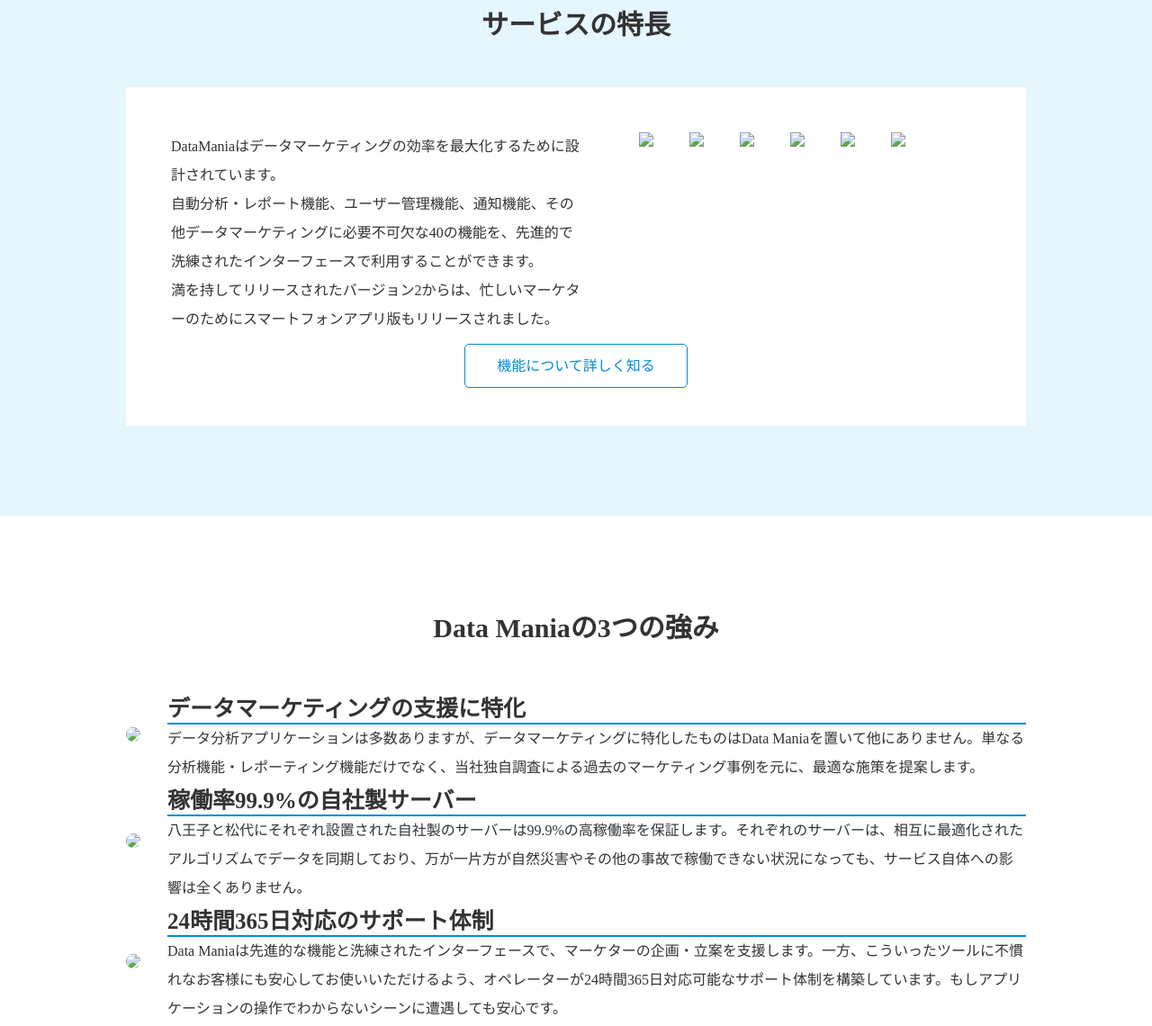
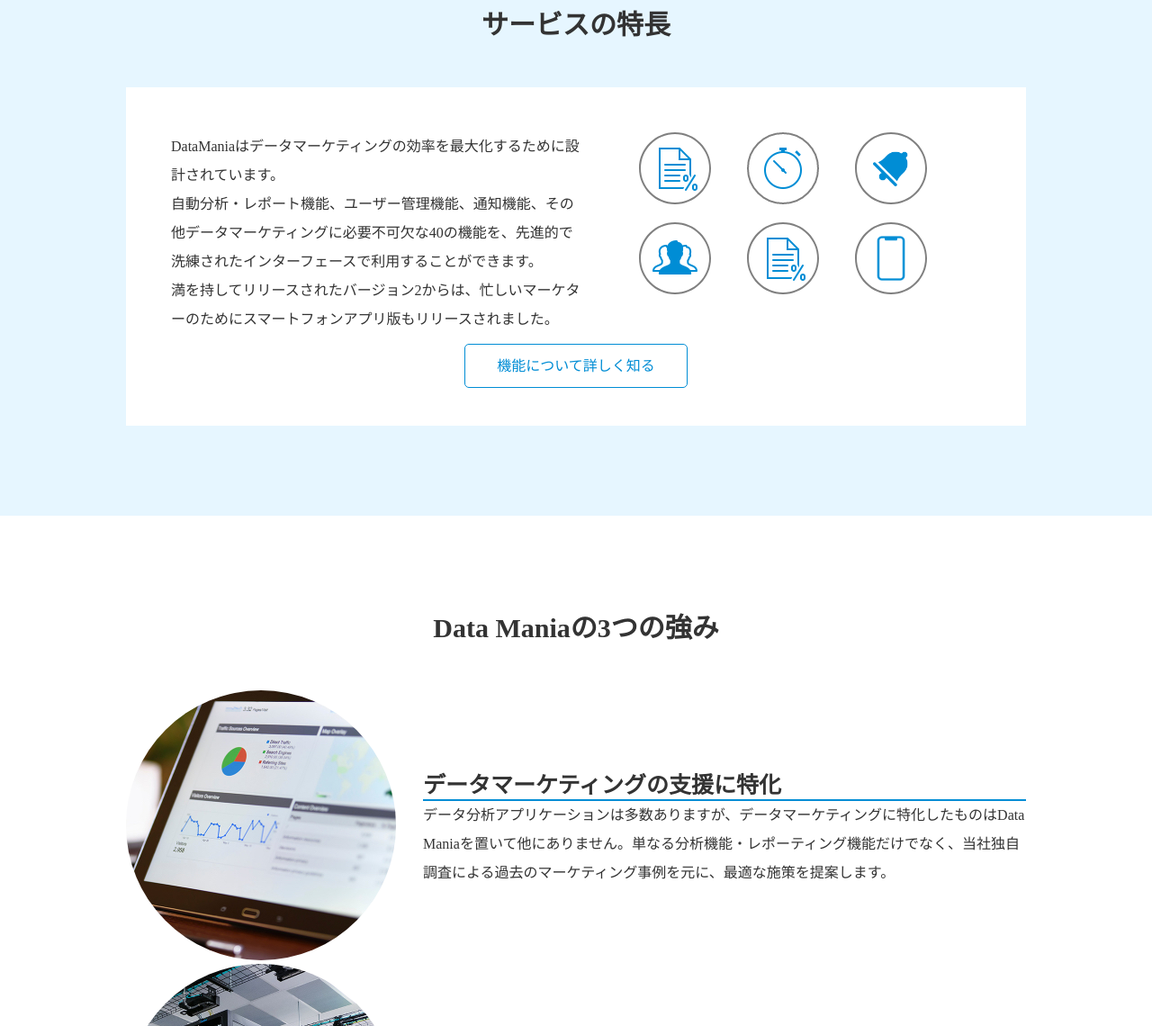
Before and after one commit to Mu-ran/html-css3, a plain HTML site: page index.html in a window 1280 px wide. Shown: the part 1289-2429 px from the top of the page at 90% size. Drawn offline with Linux system fonts and the light colour scheme; files whose address does not match are found by name.

Commit message:
Update index.html

```diff
--- a/index.html
+++ b/index.html
@@ -8,7 +8,7 @@
   <body>
     <header>
      <div class="header-top">
-       <img src="img/logo-datamania.png">
+       <img src="https://mu-ran.github.io/html-css3/logo-datamania.png">
        <h1><span class="header-h1">データマーケティングの<br>未来をつくる</span></h1>
        <p class="migisita">今なら<br>初月無料</p>
      </div>
@@ -58,12 +58,12 @@
               <p class="c-n-p">DataManiaはデータマーケティングの効率を最大化するために設計されています。<br>自動分析・レポート機能、ユーザー管理機能、通知機能、その他データマーケティングに必要不可欠な40の機能を、先進的で洗練されたインターフェースで利用することができます。<br>満を持してリリースされたバージョン2からは、忙しいマーケターのためにスマートフォンアプリ版もリリースされました。
               </p>
               <div class="content-img">
-                <img class="content-img-1" src="img/icon-auto_reporting.png">
-                <img class="content-img-1" src="img/icon-time_management.png">
-                <img class="content-img-1" src="img/icon-alert.png">
-                <img class="content-img-1" src="img/icon-user_management.png">
-                <img class="content-img-1" src="img/icon-auto_reporting.png">
-                <img class="content-img-1" src="img/icon-smartphone.png">
+                <img class="content-img-1" src="https://mu-ran.github.io/html-css3/icon-auto_reporting.png">
+                <img class="content-img-1" src="https://mu-ran.github.io/html-css3/icon-time_management.png">
+                <img class="content-img-1" src="https://mu-ran.github.io/html-css3/icon-alert.png">
+                <img class="content-img-1" src="https://mu-ran.github.io/html-css3/icon-user_management.png">
+                <img class="content-img-1" src="https://mu-ran.github.io/html-css3/icon-auto_reporting.png">
+                <img class="content-img-1" src="https://mu-ran.github.io/html-css3/icon-smartphone.png">
               </div>
             </div>
             <p class="section-shita section-btn"><a href="#" class="kinounituite">機能について詳しく知る</a></p>
@@ -77,7 +77,7 @@
           <ol>
             <li class="section3-list">
               <div class="section-left">
-                <img class="section3-img" src="img/img-usp-01.jpg">
+                <img class="section3-img" src="https://mu-ran.github.io/html-css3/img-usp-01.jpg">
               </div>
               <div class="section-right">
                 <h3>データマーケティングの支援に特化</h3>
@@ -86,7 +86,7 @@
             </li>
             <li class="section3-list">
               <div class="section-left">
-                <img class="section3-img" src="img/img-usp-02.jpg">
+                <img class="section3-img" src="https://mu-ran.github.io/html-css3/img-usp-02.jpg">
               </div>
               <div class="section-right">
                 <h3>稼働率99.9%の自社製サーバー</h3>
@@ -95,7 +95,7 @@
             </li>
             <li class="section3-list">
               <div class="section-left">
-                <img class="section3-img" src="img/img-usp-03.jpg">
+                <img class="section3-img" src="https://mu-ran.github.io/html-css3/img-usp-03.jpg">
               </div>
               <div class="section-right">
                 <h3>24時間365日対応のサポート体制</h3>
```
